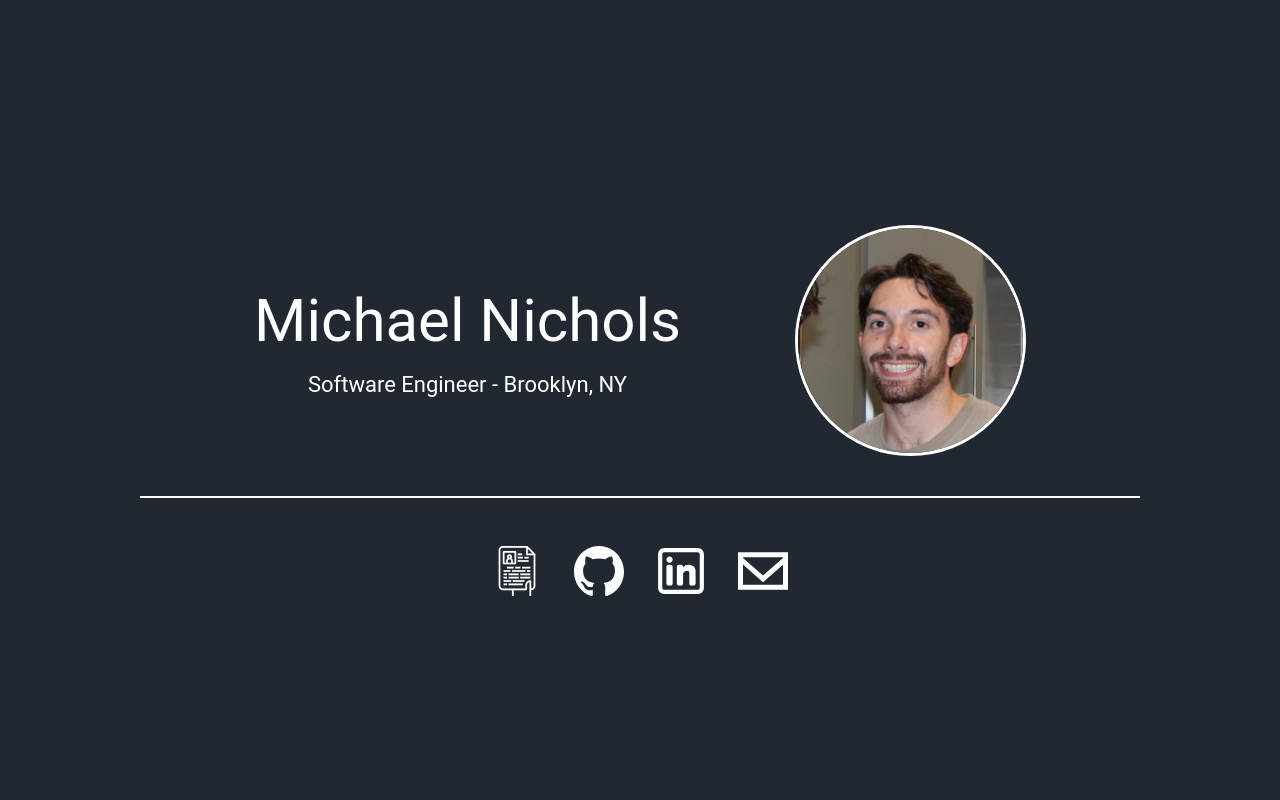
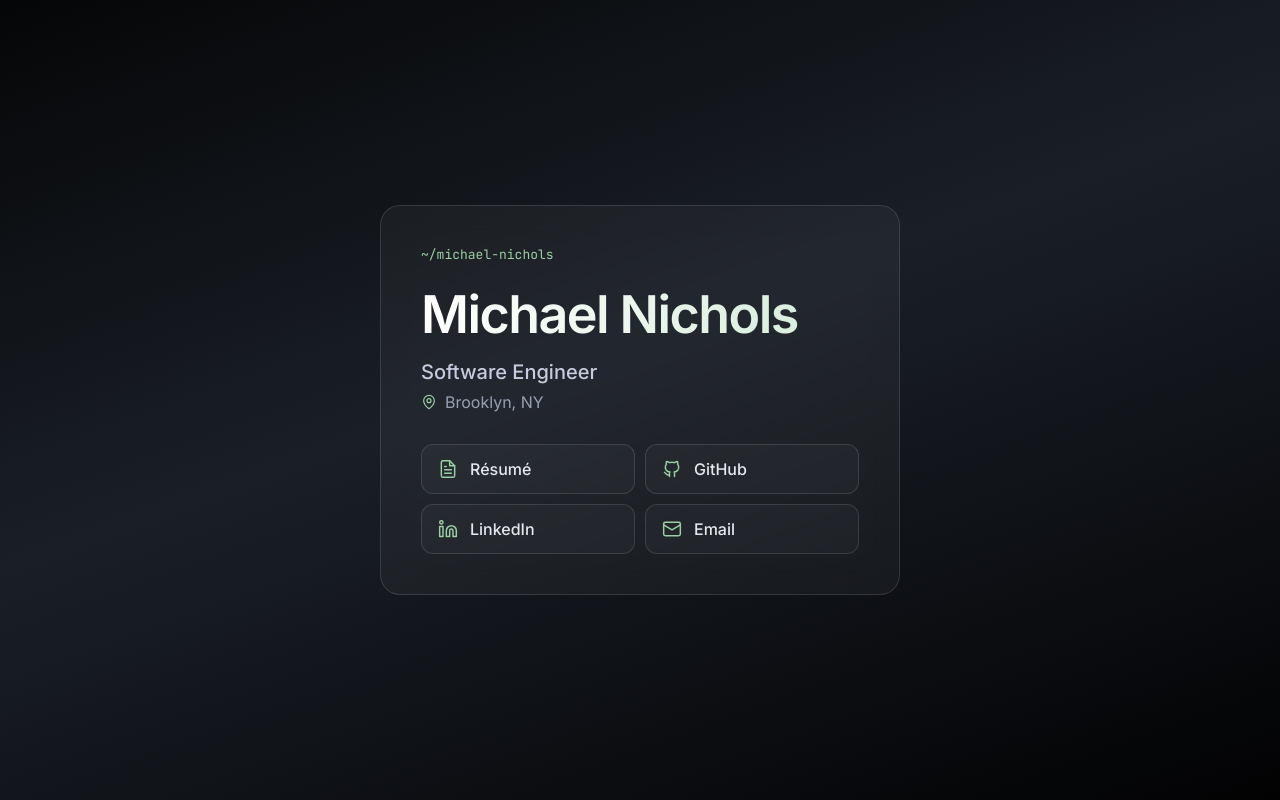
Before and after one commit to mnichols17/mnichols17.github.io, a plain HTML site: page index.html in a window 1280 px wide. Drawn offline with nearby package versions, Linux system fonts and the light colour scheme.

Commit message:
Redesign: dark slate + sage single-card layout
Replace jQuery/animate.css and icon images with plain HTML/CSS and inline SVG icons.
Remove profile photo and unused main.js.

Co-Authored-By: Claude Sonnet 5.5 <noreply@anthropic.com>

```diff
--- a/index.html
+++ b/index.html
@@ -1,59 +1,67 @@
-<!DOCTYPE html>
-<html>
+<!doctype html>
+<html lang="en">
   <head>
+    <meta charset="utf-8" />
     <title>Michael Nichols | Software Engineer</title>
-    <meta name="viewport" content="width=device-width, initial-scale=1.0" />
-    <link rel="stylesheet" href="styles.css" />
+    <meta
+      name="description"
+      content="Michael Nichols is a software engineer based in Brooklyn, NY."
+    />
+    <meta name="viewport" content="width=device-width,initial-scale=1" />
     <link
       rel="stylesheet"
-      href="https://cdnjs.cloudflare.com/ajax/libs/animate.css/3.5.2/animate.min.css"
-      integrity="sha384-OHBBOqpYHNsIqQy8hL1U+8OXf9hH6QRxi0+EODezv82DfnZoV7qoHAZDwMwEJvSw"
-      crossorigin="anonymous"
+      href="https://fonts.googleapis.com/css2?family=Inter:wght@400;500;600&family=JetBrains+Mono:wght@400&display=swap"
     />
-    <script src="https://code.jquery.com/jquery-3.3.1.min.js"></script>
-    <script src="main.js"></script>
+    <link rel="stylesheet" href="styles.css" />
   </head>
-  <body onload="load()">
-    <div id="info">
-      <div>
-        <h1 id="name">Michael Nichols</h1>
-        <p id="desktop-description">Software Engineer - Brooklyn, NY</p>
-      </div>
-      <img
-        id="avatar"
-        src="mn.jpg"
-        alt="michael_nichols_profile"
-        height="225px"
-        width="225px"
+  <body>
+    <main class="card">
+      <p class="mono">~/michael-nichols</p>
+      <h1>Michael Nichols</h1>
+      <p class="role">Software Engineer</p>
+      <p class="location">
+        <svg class="icon" viewBox="0 0 24 24" aria-hidden="true">
+          <path d="M20 10c0 6-8 12-8 12S4 16 4 10a8 8 0 0 1 16 0z" />
+          <circle cx="12" cy="10" r="3" /></svg
+        >Brooklyn, NY
+      </p>
+      <nav>
+        <a href="Resume.pdf" target="_blank" rel="noopener noreferrer"
+          ><svg class="icon" viewBox="0 0 24 24" aria-hidden="true">
+            <path
+              d="M14 2H6a2 2 0 0 0-2 2v16a2 2 0 0 0 2 2h12a2 2 0 0 0 2-2V8z"
             />
-      <p id="mobile-description">Software Engineer - Brooklyn, NY</p>
-    </div>
-    <div id="links">
-      <a href="Resume.pdf" target="_blank" rel="noopener noreferrer">
-        <img src="images/resume.svg" alt="resume-icon" title="Resume" />
-      </a>
+            <path d="M14 2v6h6M8 13h8M8 17h8M8 9h2" /></svg
+          >Résumé</a
+        >
         <a
           href="https://github.com/mnichols17"
           target="_blank"
           rel="noopener noreferrer"
+          ><svg class="icon" viewBox="0 0 24 24" aria-hidden="true">
+            <path
+              d="M9 19c-4.3 1.4-4.3-2.5-6-3m12 5v-3.5c0-1 .1-1.4-.5-2 2.8-.3 5.5-1.4 5.5-6a4.6 4.6 0 0 0-1.3-3.2 4.2 4.2 0 0 0-.1-3.2s-1.1-.3-3.5 1.3a12.3 12.3 0 0 0-6.2 0C6.5 2.8 5.4 3.1 5.4 3.1a4.2 4.2 0 0 0-.1 3.2A4.6 4.6 0 0 0 4 9.5c0 4.6 2.7 5.7 5.5 6-.6.6-.6 1.2-.5 2V21"
+            /></svg
+          >GitHub</a
         >
-        <img src="images/github.svg" alt="github-icon" title="GitHub" />
-      </a>
         <a
           href="https://www.linkedin.com/in/michael1nichols/"
           target="_blank"
           rel="noopener noreferrer"
+          ><svg class="icon" viewBox="0 0 24 24" aria-hidden="true">
+            <path
+              d="M16 8a6 6 0 0 1 6 6v7h-4v-7a2 2 0 0 0-4 0v7h-4v-7a6 6 0 0 1 6-6zM2 9h4v12H2z"
+            />
+            <circle cx="4" cy="4" r="2" /></svg
+          >LinkedIn</a
         >
-        <img src="images/linkedin.svg" alt="linkedin-icon" title="LinkedIn" />
-      </a>
-      <a
-        href="mailto:mike.nichols97@gmail.com"
-        target="_blank"
-        rel="noopener noreferrer"
+        <a href="mailto:mike.nichols97@gmail.com"
+          ><svg class="icon" viewBox="0 0 24 24" aria-hidden="true">
+            <rect x="2" y="4" width="20" height="16" rx="2" />
+            <path d="m22 7-10 6L2 7" /></svg
+          >Email</a
         >
-        <img src="images/email.svg" alt="email-icon" title="Email" />
-      </a>
-    </div>
-    <script src="main.js"></script>
+      </nav>
+    </main>
   </body>
 </html>
--- a/main.js
+++ /dev/null
@@ -1,23 +0,0 @@
-function load() {
-  size();
-  setTimeout(() => {
-    document.getElementById("name").style.visibility = "visible";
-    $("#name").addClass("animated fadeInDown");
-  }, 500);
-  setTimeout(() => {
-    document.getElementById("avatar").style.visibility = "visible";
-    $("#avatar").addClass("animated fadeInDown");
-  }, 600);
-  setTimeout(function () {
-    document.getElementById("details").style.visibility = "visible";
-    $("#details").addClass("animated fadeIn");
-  }, 1250);
-  setTimeout(function () {
-    document.getElementById("break").style.visibility = "visible";
-    $("hr").addClass("animated fadeIn");
-  }, 1400);
-  setTimeout(function () {
-    document.getElementById("links").style.visibility = "visible";
-    $("#links").addClass("animated fadeInUp");
-  }, 1400);
-}
--- a/styles.css
+++ b/styles.css
@@ -1,200 +1,114 @@
-body {
-  font-family: "Roboto", sans-serif;
-  margin: 0;
-  background-color: #222831;
+:root {
+  --bg-a: #050607;
+  --bg-b: #1a1f27;
+  --bg-c: #020203;
+  --accent: #9ccfa4;
+  --accent-light: #d4ecd8;
+  --accent-soft: #9ccfa41a;
 }
 
-#info {
-  margin: 30% auto 32px;
-  padding-bottom: 32px;
-  width: 90%;
-  color: #fff;
-  display: flex;
-  flex-direction: column;
-  align-items: center;
-  row-gap: 32px;
-  border-bottom: 2px solid #fff;
+* {
+  box-sizing: border-box;
+}
+body {
+  margin: 0;
+  min-height: 100vh;
+  display: grid;
+  place-items: center;
+  padding: 24px;
+  color: #e6e8ee;
+  font-family: Inter, system-ui, sans-serif;
+  background: linear-gradient(
+    160deg,
+    var(--bg-a) 0%,
+    var(--bg-b) 45%,
+    var(--bg-c) 100%
+  );
+  background-attachment: fixed;
+}
+.card {
+  width: 100%;
+  max-width: 520px;
+  padding: 40px;
+  border: 1px solid #ffffff1f;
+  border-radius: 20px;
+  background: #ffffff0a;
+  backdrop-filter: blur(14px);
+}
+.mono {
+  font:
+    400 13px "JetBrains Mono",
+    monospace;
+  color: var(--accent);
+  margin: 0 0 20px;
+}
+h1 {
+  margin: 0;
+  font-size: clamp(36px, 9vw, 52px);
+  font-weight: 600;
+  letter-spacing: -0.03em;
+  background: linear-gradient(90deg, #fff, var(--accent-light));
+  -webkit-background-clip: text;
+  background-clip: text;
+  color: transparent;
+}
+.role {
+  color: #c7cbe0;
+  margin: 14px 0 0;
+  font-size: 20px;
+  font-weight: 500;
 }
 
-#info h1 {
-  margin: 0;
-  font-weight: 400;
-  font-size: 48px;
-  width: 100%;
-  text-align: center;
+.location {
+  display: flex;
+  align-items: center;
+  gap: 8px;
+  margin: 8px 0 32px;
+  color: #9aa0b4;
+  font-size: 16px;
 }
 
-#info #desktop-description {
-  display: none;
+.location .icon {
+  width: 16px;
+  height: 16px;
+}
+nav {
+  display: grid;
+  grid-template-columns: 1fr;
+  gap: 10px;
+}
+a {
+  color: #e6e8ee;
+  text-decoration: none;
+  padding: 14px 16px;
+  border: 1px solid #ffffff1f;
+  border-radius: 12px;
+  background: #ffffff08;
+  font-weight: 500;
+  transition: 0.2s;
+  display: flex;
+  align-items: center;
+  gap: 12px;
+}
+a:hover {
+  border-color: var(--accent);
+  background: var(--accent-soft);
+  transform: translateY(-2px);
 }
 
-#info img {
-  border: 3px solid #fff;
-  border-radius: 50%;
-  object-fit: cover;
-}
-
-#info p {
-  font-size: 20px;
-  margin: 0;
-}
-
-#links {
-  color: #fff;
-  display: flex;
-  justify-content: center;
-  align-items: center;
-  column-gap: 24px;
-}
-
-#links a,
-#links img {
-  width: 40px;
-  height: 40px;
-}
-
-@media only screen and (min-width: 768px) {
-  #info {
-    max-width: 1000px;
-    flex-direction: row;
-    width: calc(100% - 45px);
-    justify-content: space-evenly;
-    margin-bottom: 48px;
-    padding-bottom: 40px;
-  }
-
-  #info #desktop-description {
-    display: block;
-    text-align: center;
-    margin-top: 12px;
-    font-size: 18px;
-  }
-
-  #info #mobile-description {
-    display: none;
-  }
-
-  #links {
-    column-gap: 32px;
-  }
-
-  #links a,
-  #links img {
-    width: 50px;
-    height: 50px;
+@media (min-width: 480px) {
+  nav {
+    grid-template-columns: 1fr 1fr;
   }
 }
 
-@media only screen and (min-width: 1024px) {
-  #info {
-    margin-top: 225px;
-  }
-
-  #info h1 {
-    font-size: 60px;
-  }
-
-  #info #desktop-description {
-    margin-top: 16px;
-    font-size: 22px;
-  }
+.icon {
+  width: 20px;
+  height: 20px;
+  flex: none;
+  fill: none;
+  stroke: var(--accent);
+  stroke-width: 1.75;
+  stroke-linecap: round;
+  stroke-linejoin: round;
 }
-
-/* body {
-  font-family: 'Roboto', sans-serif;
-}
-
-.container_top {
-  display: flex;
-  flex-direction: column;
-  align-items: center;
-  visibility: hidden;
-}
-
-.container_links {
-  display: flex;
-  flex-wrap: wrap;
-  flex-direction: row;
-  justify-content: center;
-  visibility: hidden;
-}
-
-#heading {
-  font-size: 550%;
-  font-weight: 100;
-  margin-bottom: 2%;
-}
-
-#photo {
-  border-radius: 50%;
-  border: solid 3px #C70039;
-  margin-bottom: 1.5%;
-}
-
-#details {
-  display: flex;
-}
-
-#break {
-  visibility: hidden;
-  width: 50%;
-  border: .5px black solid;
-}
-
-a {
-  text-decoration: none;
-  margin: 1.5% 1.2% 0%;
-  color: black;
-  font-size: 110%;
-}
-
-a:hover {
-  color: #C70039;
-}
-
-@media only screen and (max-width: 675px) {
-
-  #heading {
-    font-size: 350%;
-    margin-bottom: 6%;
-  }
-
-  #photo {
-    margin-bottom: 5%;
-  }
-
-  #details {
-    font-size: 100%;
-  }
-
-  #break {
-    width: 65%;
-  }
-}
-
-@media only screen and (max-width: 500px) {
-  #heading {
-    font-size: 260%;
-    margin-bottom: 6%;
-  }
-
-  #details {
-    flex-direction: column;
-    align-items: center;
-    font-size: 110%;
-  }
-
-  #details p {
-    margin: 3% 0 3%;
-  }
-
-  .container_links {
-    flex-direction: column;
-    align-items: center;
-  }
-
-  .container_links a {
-    font-size: 160%;
-    margin: 5% 0% 2%;
-  }
-} */
```
Also changed, not shown: images/email.svg (deleted), images/github.svg (deleted), images/linkedin.svg (deleted), images/resume.svg (deleted), mn.jpg (deleted). Lines whose indentation alone changed are shown as unchanged.
